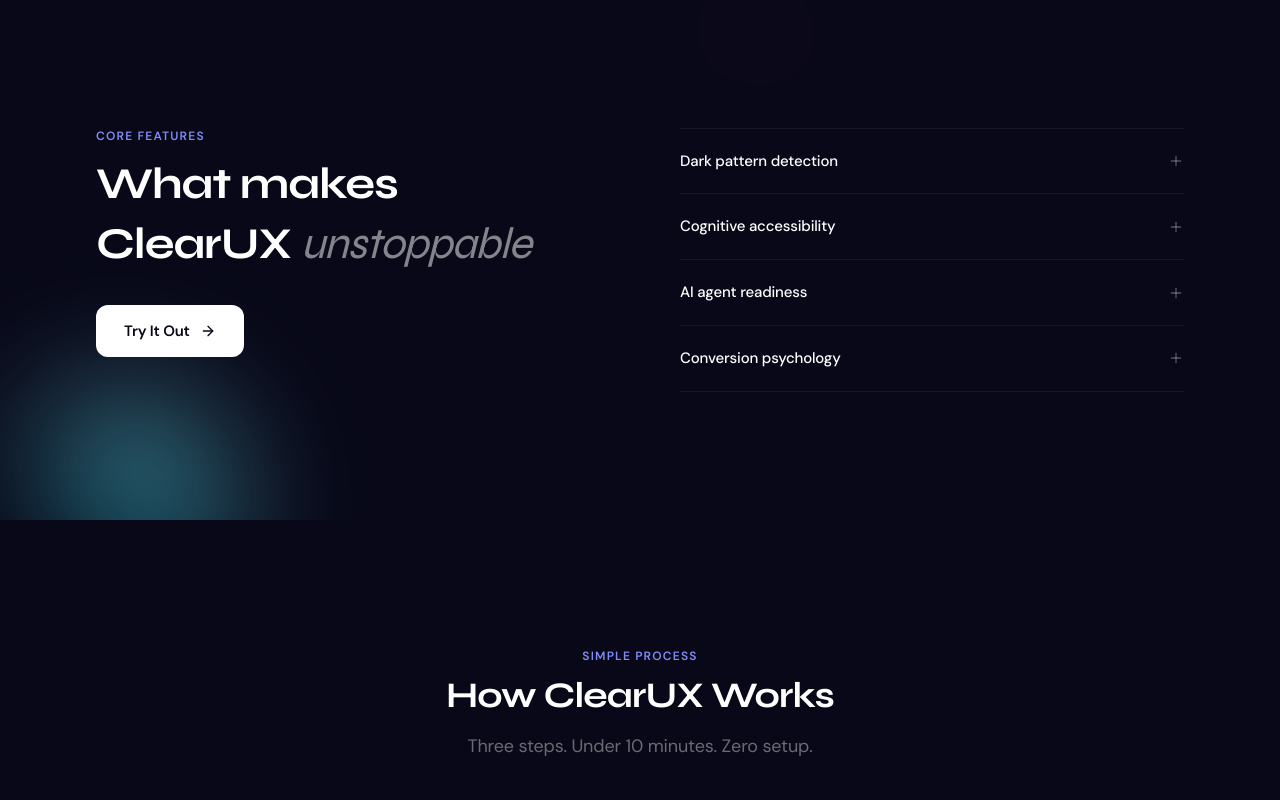
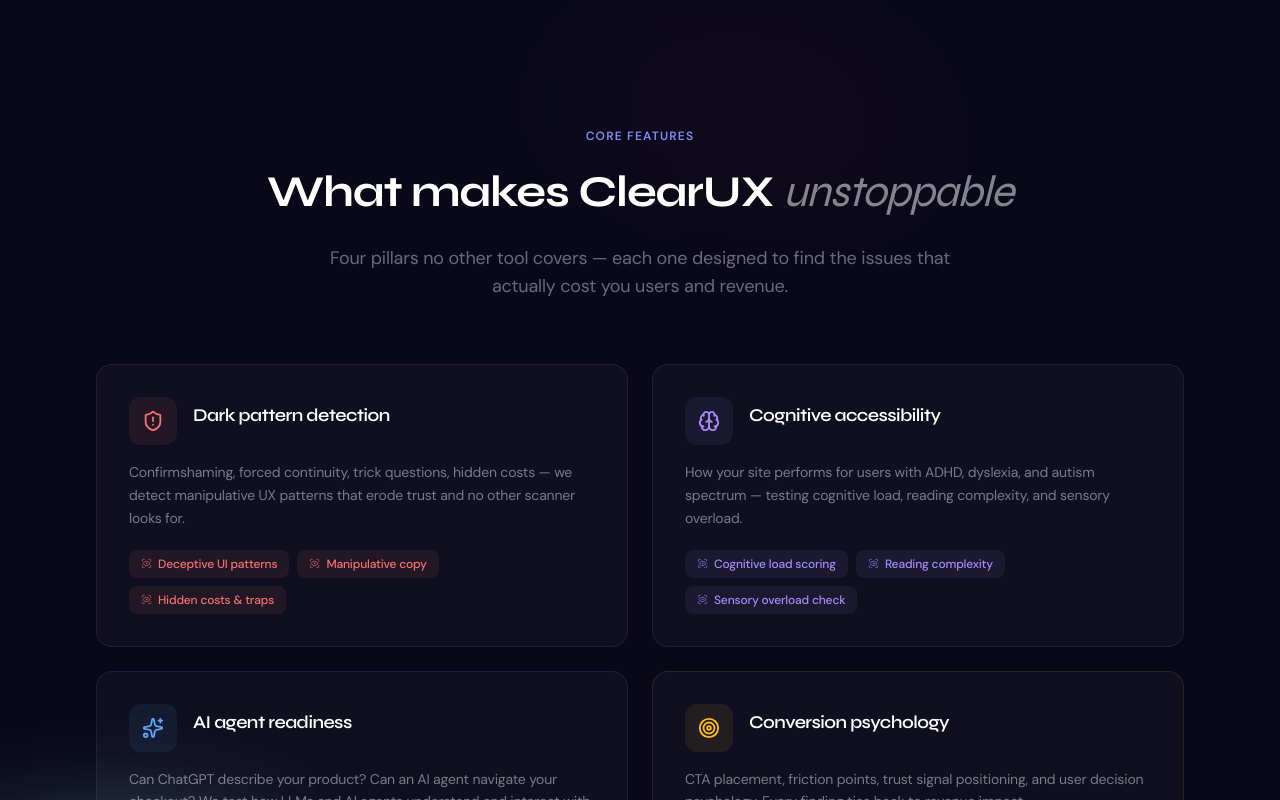
Before and after one commit to schintu79/clearux-saas, a Next.js app: page / in a window 1280 px wide. Shown: the part 1900-2700 px from the top of the page. Built offline with nearby package versions, Linux system fonts and the light colour scheme; no server answers.

Commit message:
Redesign Core Features section

```diff
--- a/src/app/page.tsx
+++ b/src/app/page.tsx
@@ -6,7 +6,8 @@ import { useRouter } from 'next/navigation';
 import { motion } from 'framer-motion';
 import {
   ArrowRight, CheckCircle, Eye, Shield, Heart, Brain,
-  Search, BarChart3, FileText, Share2, RefreshCw, Plus,
+  Search, BarChart3, FileText, Share2, RefreshCw,
+  Sparkles, Target, ScanEye, ShieldAlert,
 } from "lucide-react";
 import Navbar from "@/components/layout/Navbar";
 import Footer from "@/components/layout/Footer";
@@ -56,7 +57,6 @@ export default function Home() {
   const { user } = useAuth();
   const [heroUrl, setHeroUrl] = useState('');
   const placeholder = useTypewriterPlaceholder();
-  const [openFaq, setOpenFaq] = useState<number | null>(null);
 
   const handleHeroSubmit = (e: React.FormEvent) => {
     e.preventDefault();
@@ -190,19 +190,111 @@ export default function Home() {
       </section>
 
       {/* ═══════════════════════════════════════════════════════
-          SECTION 3 — OUTSMART THE COMPETITION (Accordion)
-          Left headline + right expandable features (DeepSeek style)
+          SECTION 3 — CORE FEATURES
+          Visual card grid with icons and accent colors
           ═══════════════════════════════════════════════════════ */}
       <section className="relative py-24 sm:py-32 overflow-hidden">
         <AuroraBackground variant="section" />
         <div className="relative z-10 max-w-6xl mx-auto px-4 sm:px-6 lg:px-8">
-          <div className="grid md:grid-cols-2 gap-12 lg:gap-20 items-start">
-            {/* Left */}
-            <ScrollReveal>
-              <p className="text-xs font-semibold tracking-widest uppercase text-indigo-400 mb-4">Core features</p>
-              <h2 className="font-heading text-3xl sm:text-4xl md:text-[2.75rem] font-bold text-white tracking-tight mb-6" style={{ lineHeight: '1.1' }}>
+          <ScrollReveal className="text-center mb-16">
+            <p className="text-xs font-semibold tracking-widest uppercase text-indigo-400 mb-3">Core features</p>
+            <h2 className="font-heading text-3xl sm:text-4xl md:text-[2.75rem] font-bold text-white tracking-tight mb-4" style={{ lineHeight: '1.1' }}>
               What makes ClearUX <span className="italic font-normal text-white/50">unstoppable</span>
             </h2>
+            <p className="text-white/40 text-base md:text-lg max-w-2xl mx-auto">
+              Four pillars no other tool covers — each one designed to find the issues that actually cost you users and revenue.
+            </p>
+          </ScrollReveal>
+
+          <StaggerReveal className="grid sm:grid-cols-2 gap-5 lg:gap-6" staggerDelay={0.1}>
+            {[
+              {
+                icon: ShieldAlert,
+                color: '#F87171',
+                bgColor: 'rgba(248,113,113,0.08)',
+                borderColor: 'rgba(248,113,113,0.12)',
+                title: 'Dark pattern detection',
+                desc: 'Confirmshaming, forced continuity, trick questions, hidden costs — we detect manipulative UX patterns that erode trust and no other scanner looks for.',
+                highlights: ['Deceptive UI patterns', 'Manipulative copy', 'Hidden costs & traps'],
+              },
+              {
+                icon: Brain,
+                color: '#A78BFA',
+                bgColor: 'rgba(167,139,250,0.08)',
+                borderColor: 'rgba(167,139,250,0.12)',
+                title: 'Cognitive accessibility',
+                desc: 'How your site performs for users with ADHD, dyslexia, and autism spectrum — testing cognitive load, reading complexity, and sensory overload.',
+                highlights: ['Cognitive load scoring', 'Reading complexity', 'Sensory overload check'],
+              },
+              {
+                icon: Sparkles,
+                color: '#60A5FA',
+                bgColor: 'rgba(96,165,250,0.08)',
+                borderColor: 'rgba(96,165,250,0.12)',
+                title: 'AI agent readiness',
+                desc: 'Can ChatGPT describe your product? Can an AI agent navigate your checkout? We test how LLMs and AI agents understand and interact with your site.',
+                highlights: ['LLM discoverability', 'Agent navigation', 'Structured data quality'],
+              },
+              {
+                icon: Target,
+                color: '#FBBF24',
+                bgColor: 'rgba(251,191,36,0.08)',
+                borderColor: 'rgba(251,191,36,0.12)',
+                title: 'Conversion psychology',
+                desc: 'CTA placement, friction points, trust signal positioning, and user decision psychology. Every finding ties back to revenue impact.',
+                highlights: ['Friction point mapping', 'Trust signal audit', 'CTA effectiveness'],
+              },
+            ].map((item, i) => {
+              const Icon = item.icon;
+              return (
+                <StaggerItem key={i}>
+                  <div
+                    className="rounded-2xl p-7 sm:p-8 h-full transition-all duration-300 hover:-translate-y-1 hover:shadow-xl hover:shadow-black/20 group"
+                    style={{
+                      background: 'rgba(255,255,255,0.03)',
+                      border: `1px solid ${item.borderColor}`,
+                    }}
+                  >
+                    {/* Icon + Title row */}
+                    <div className="flex items-start gap-4 mb-4">
+                      <div
+                        className="w-12 h-12 rounded-xl flex items-center justify-center flex-shrink-0"
+                        style={{ background: item.bgColor }}
+                      >
+                        <Icon size={22} style={{ color: item.color }} />
+                      </div>
+                      <div className="pt-1">
+                        <h3 className="font-heading text-lg font-semibold text-white">{item.title}</h3>
+                      </div>
+                    </div>
+
+                    {/* Description */}
+                    <p className="text-sm text-white/45 leading-relaxed mb-5">{item.desc}</p>
+
+                    {/* Highlight tags */}
+                    <div className="flex flex-wrap gap-2">
+                      {item.highlights.map((tag, j) => (
+                        <span
+                          key={j}
+                          className="inline-flex items-center gap-1.5 text-xs font-medium px-3 py-1.5 rounded-lg"
+                          style={{
+                            background: item.bgColor,
+                            color: item.color,
+                          }}
+                        >
+                          <ScanEye size={11} style={{ color: item.color, opacity: 0.7 }} />
+                          {tag}
+                        </span>
+                      ))}
+                    </div>
+                  </div>
+                </StaggerItem>
+              );
+            })}
+          </StaggerReveal>
+
+          {/* CTA below the grid */}
+          <ScrollReveal delay={0.3} className="text-center mt-12">
             <Link
               href="/register"
               className="group inline-flex items-center gap-2.5 bg-white text-[#080818] font-semibold text-[15px] px-7 py-3.5 rounded-xl transition-all hover:bg-white/90"
@@ -211,57 +303,6 @@ export default function Home() {
               <ArrowRight size={16} className="group-hover:translate-x-0.5 transition-transform" />
             </Link>
           </ScrollReveal>
-
-            {/* Right — accordion features */}
-            <div className="space-y-0 border-t border-white/[0.06]">
-              {[
-                {
-                  title: 'Dark pattern detection',
-                  desc: 'Confirmshaming, forced continuity, trick questions, hidden costs — we detect manipulative UX patterns that no scanner looks for.',
-                },
-                {
-                  title: 'Cognitive accessibility',
-                  desc: 'How your site performs for users with ADHD, dyslexia, and autism spectrum — testing cognitive load, reading complexity, and sensory overload.',
-                },
-                {
-                  title: 'AI agent readiness',
-                  desc: 'Can ChatGPT describe your product? Can an AI agent navigate your checkout? We test how LLMs and AI agents understand your site.',
-                },
-                {
-                  title: 'Conversion psychology',
-                  desc: 'CTA placement, friction points, trust signal positioning, and user decision psychology. Every finding ties back to revenue impact.',
-                },
-              ].map((item, i) => (
-                <motion.div
-                  key={i}
-                  className="border-b border-white/[0.06]"
-                  initial={{ opacity: 0 }}
-                  whileInView={{ opacity: 1 }}
-                  viewport={{ once: true }}
-                  transition={{ delay: i * 0.08 }}
-                >
-                  <button
-                    onClick={() => setOpenFaq(openFaq === i ? null : i)}
-                    className="w-full flex items-center justify-between py-5 text-left group"
-                  >
-                    <span className="text-[15px] font-medium text-white group-hover:text-white/80 transition-colors">{item.title}</span>
-                    <Plus
-                      size={16}
-                      className={`text-white/30 flex-shrink-0 transition-transform duration-200 ${openFaq === i ? 'rotate-45' : ''}`}
-                    />
-                  </button>
-                  <motion.div
-                    initial={false}
-                    animate={{ height: openFaq === i ? 'auto' : 0, opacity: openFaq === i ? 1 : 0 }}
-                    transition={{ duration: 0.25 }}
-                    className="overflow-hidden"
-                  >
-                    <p className="text-sm text-white/40 leading-relaxed pb-5">{item.desc}</p>
-                  </motion.div>
-                </motion.div>
-              ))}
-            </div>
-          </div>
         </div>
       </section>
 
```
Lines whose indentation alone changed are shown as unchanged.
